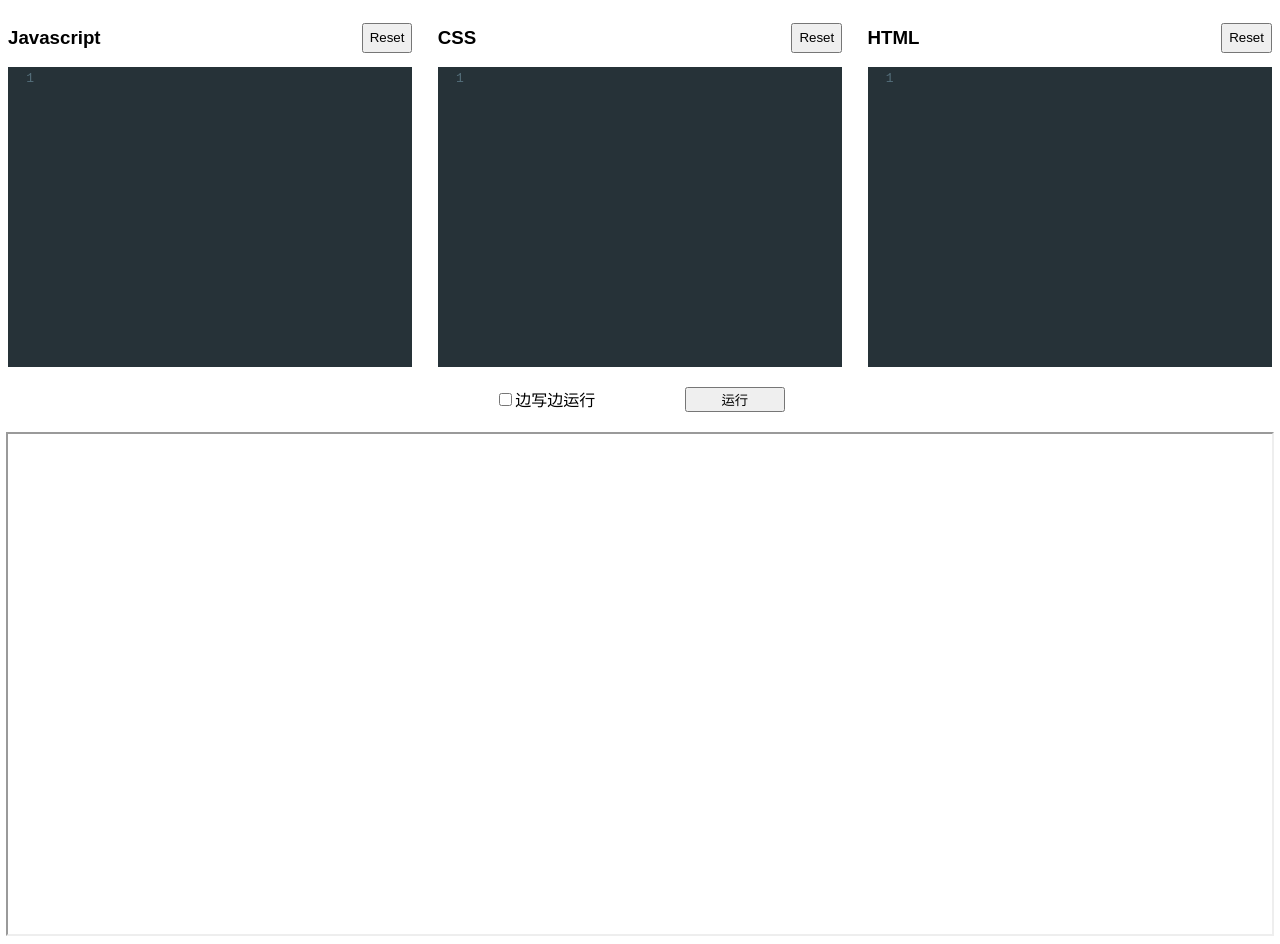
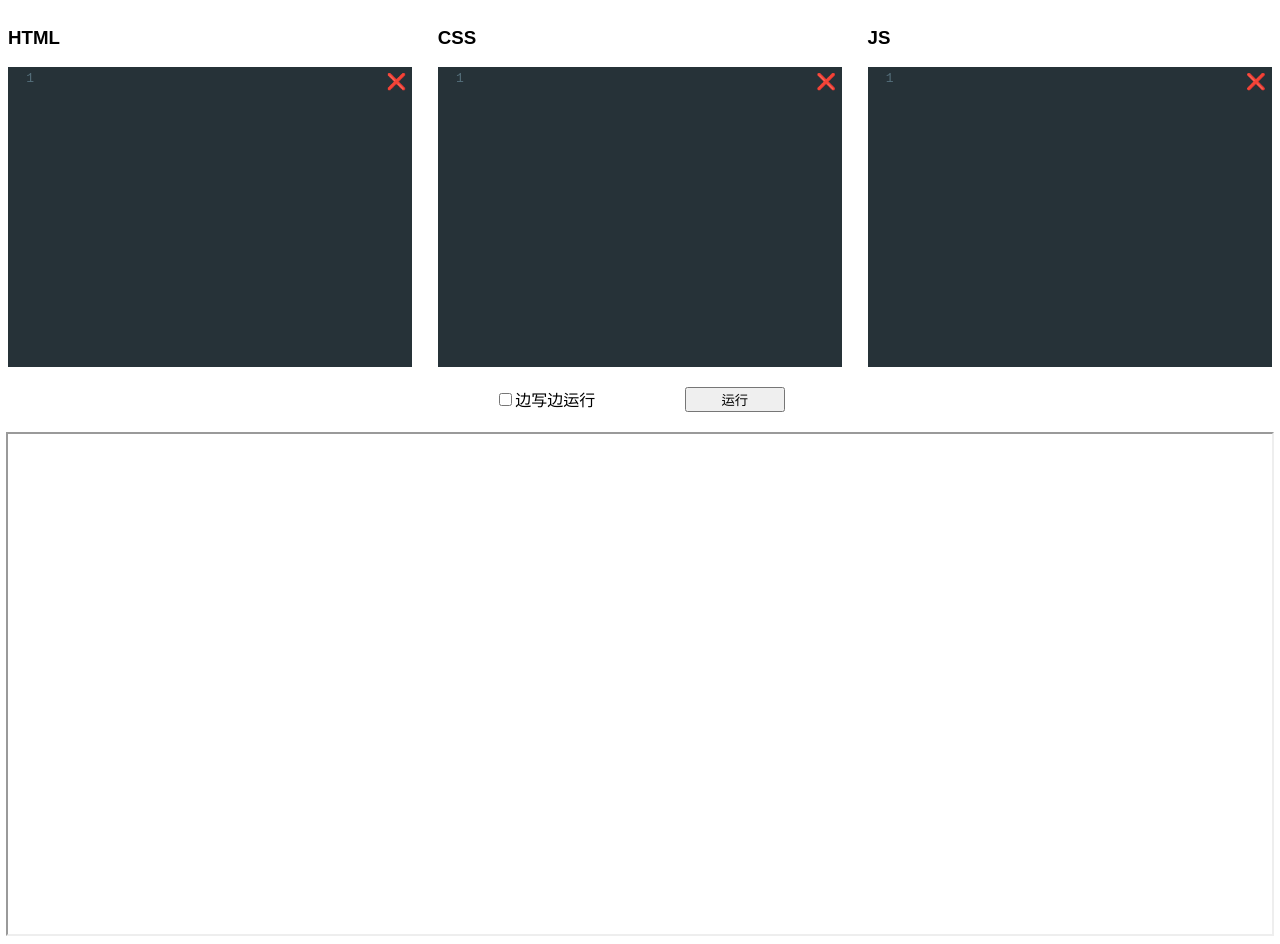
Before and after one commit to tanyanbo/online-ide, a React (Create React App) app: page / in a window 1280 px wide. Built offline with nearby package versions, Linux system fonts and the light colour scheme.

Commit message:
Changed to use redux, styled reset button

```diff
--- a/package.json
+++ b/package.json
@@ -7,7 +7,9 @@
     "react": "^16.14.0",
     "react-codemirror2": "^7.2.1",
     "react-dom": "^16.14.0",
+    "react-redux": "^8.0.1",
     "react-scripts": "5.0.1",
+    "redux": "^4.2.0",
     "web-vitals": "^2.1.4"
   },
   "scripts": {
--- a/src/App.js
+++ b/src/App.js
@@ -1,20 +1,23 @@
 import "./App.css";
-import React, { useEffect, useRef, useState } from "react";
+import React, { useEffect, useState } from "react";
+import { connect } from "react-redux";
 import Editor from "./components/Editor";
-import formatOutputString from "./outputString";
+import { change } from "./actions";
+import { LANGUAGES } from "./Languages";
 
-function App() {
-  const [srcDoc, setSrcDoc] = useState("");
+function App(props) {
+  // const [srcDoc, setSrcDoc] = useState("");
   const [js, setJs] = useState("");
   const [html, setHtml] = useState("");
   const [css, setCss] = useState("");
   const [isChecked, setIsChecked] = useState(false);
-  // const [python, setPython] = useState("");
 
   useEffect(() => {
     if (isChecked) {
       const timer = setTimeout(() => {
-        setSrcDoc(formatOutputString(html, css, js));
+        props.change(html, "HTML");
+        props.change(js, "JS");
+        props.change(css, "CSS");
       }, 250);
       return () => clearTimeout(timer);
     }
@@ -24,17 +27,33 @@ function App() {
     setIsChecked(e.target.checked);
   };
 
+  const srcDoc = `
+        <html lang="en-US">
+          <head>
+            <title>Iframe</title>
+            <style>
+              ${props.css}
+            </style>
+          </head>
+          <body>
+            ${props.html}
+            <script>${props.js}</script>
+          </body>
+        </html>
+      `;
+
   const run = () => {
-    setSrcDoc(formatOutputString(html, css, js));
+    props.change(html, "HTML");
+    props.change(js, "JS");
+    props.change(css, "CSS");
   };
 
   return (
     <div className="App">
       <div className="editor-container">
-        <Editor onChange={setJs} language="javascript" />
-        <Editor onChange={setCss} language="css" />
-        <Editor onChange={setHtml} language="xml" setSrcDoc={setSrcDoc} />
-        {/*<Editor language="python" onChange={setPython} />*/}
+        <Editor onChange={setHtml} language={LANGUAGES.HTML} />
+        <Editor onChange={setCss} language={LANGUAGES.CSS} />
+        <Editor onChange={setJs} language={LANGUAGES.JS} />
       </div>
       <div className="buttons">
         <form className="run-checkbox">
@@ -56,4 +75,11 @@ function App() {
   );
 }
 
-export default App;
+const mapStateToProps = (state) => {
+  const s = state.changeSrcDoc;
+  return { html: s.html, css: s.css, js: s.js };
+};
+
+export default connect(mapStateToProps, {
+  change,
+})(App);
--- /dev/null
+++ b/src/Languages.js
@@ -0,0 +1,5 @@
+export const LANGUAGES = {
+  HTML: ["HTML", "xml"],
+  CSS: ["CSS", "css"],
+  JS: ["JS", "javascript"],
+};
--- /dev/null
+++ b/src/actions/index.js
@@ -0,0 +1,6 @@
+export function change(code, type) {
+  return {
+    type: `CHANGE_${type}`,
+    payload: code,
+  };
+}
--- a/src/components/Editor.css
+++ b/src/components/Editor.css
@@ -13,5 +13,11 @@
 }
 
 .reset-button {
-    height: 50%;
+    align-self: end;
+    border: none;
+    background-color: transparent;
+    font-size: medium;
+    transform: translateY(25px);
+    color: red;
+    z-index: 20;
 }
--- a/src/components/Editor.js
+++ b/src/components/Editor.js
@@ -1,5 +1,6 @@
 import React, { useState } from "react";
 import { Controlled as CodeMirror } from "react-codemirror2";
+import { connect } from "react-redux";
 import "codemirror/mode/javascript/javascript";
 import "codemirror/mode/xml/xml";
 import "codemirror/mode/css/css";
@@ -7,10 +8,10 @@ import "codemirror/mode/python/python";
 import "codemirror/lib/codemirror.css";
 import "codemirror/theme/material.css";
 import "./Editor.css";
-import mapping from "../mapping";
+import { change } from "../actions";
 
 const Editor = (props) => {
-  const { onChange, language, setSrcDoc } = props;
+  const { language, onChange } = props;
   const [val, setVal] = useState("");
 
   const onChangeCode = (editor, data, value) => {
@@ -21,21 +22,21 @@ const Editor = (props) => {
   const resetCode = () => {
     setVal("");
     onChange("");
-    setSrcDoc("", "", "");
+    props.change("", language[0]);
   };
 
   return (
     <div className="editor">
       <div className="editor-top">
-        <h3>{mapping[language]}</h3>
+        <h3>{language[0]}</h3>
         <button onClick={resetCode} className="reset-button">
-          Reset
+          &#10060;
         </button>
       </div>
       <CodeMirror
         value={val}
         options={{
-          mode: language,
+          mode: language[1],
           lineNumbers: true,
           lineWrapping: true,
           lint: true,
@@ -47,4 +48,11 @@ const Editor = (props) => {
   );
 };
 
-export default Editor;
+const mapStateToProps = (state) => {
+  const s = state.changeSrcDoc;
+  return { html: s.html, css: s.css, js: s.js };
+};
+
+export default connect(mapStateToProps, {
+  change,
+})(Editor);
--- a/src/index.js
+++ b/src/index.js
@@ -1,10 +1,15 @@
 import React from "react";
 import ReactDOM from "react-dom";
 import App from "./App";
+import { Provider } from "react-redux";
+import { legacy_createStore as createStore } from "redux";
+import combineReducers from "./reducers";
 
 ReactDOM.render(
-  <React.StrictMode>
-    <App />
-  </React.StrictMode>,
+  <Provider store={createStore(combineReducers)}>
+    <React.StrictMode>
+      <App />
+    </React.StrictMode>
+  </Provider>,
   document.getElementById("root")
 );
--- a/src/mapping.js
+++ /dev/null
@@ -1,7 +0,0 @@
-const mapping = {
-  javascript: "Javascript",
-  xml: "HTML",
-  css: "CSS",
-};
-
-export default mapping;
--- a/src/outputString.js
+++ b/src/outputString.js
@@ -1,5 +1,5 @@
-const formatOutputString = (html, css, js) => {
-  const str = `
+const formatOutputString = ({ html, css, js }) => {
+  return `
         <html lang="en-US">
           <head>
             <title>Iframe</title>
@@ -13,8 +13,6 @@ const formatOutputString = (html, css, js) => {
           </body>
         </html>
       `;
-  console.log(str);
-  return str;
 };
 
 export default formatOutputString;
--- /dev/null
+++ b/src/reducers/index.js
@@ -0,0 +1,16 @@
+const { combineReducers } = require("redux");
+
+const changeSrcDoc = (state = { html: "" }, action) => {
+  switch (action.type) {
+    case "CHANGE_HTML":
+      return { ...state, html: action.payload };
+    case "CHANGE_CSS":
+      return { ...state, css: action.payload };
+    case "CHANGE_JS":
+      return { ...state, js: action.payload };
+    default:
+      return state;
+  }
+};
+
+export default combineReducers({ changeSrcDoc });
```
Also changed, not shown: 1 other file (tests, documents, lock files or other folders).
